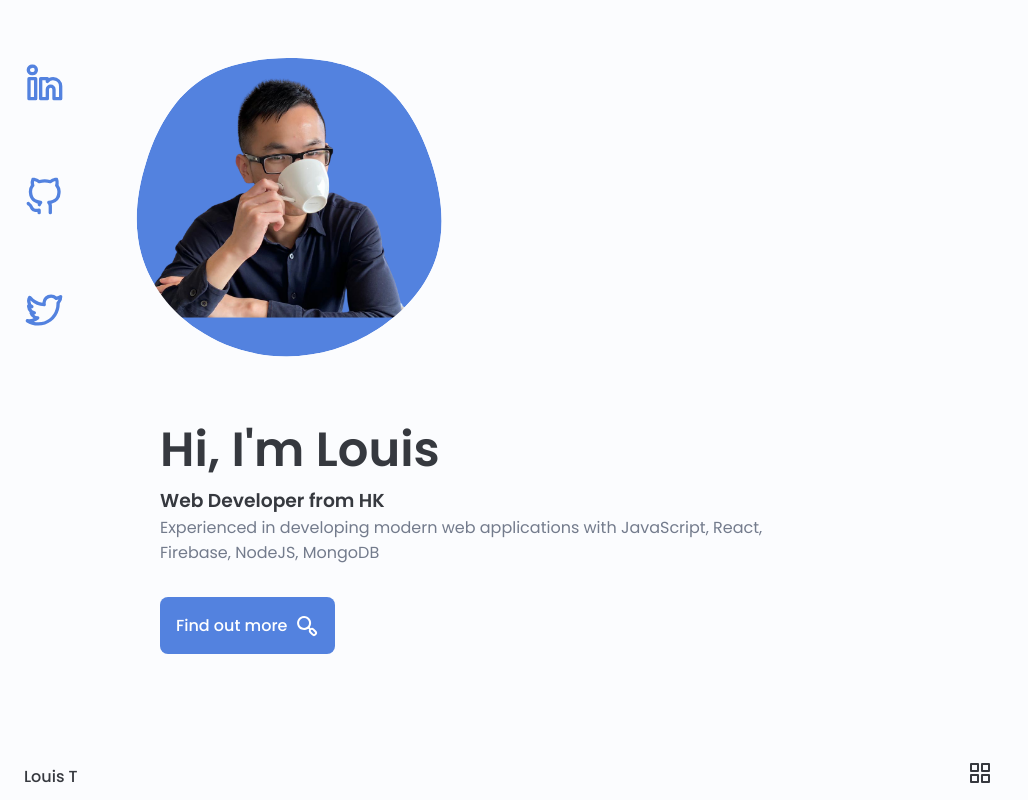
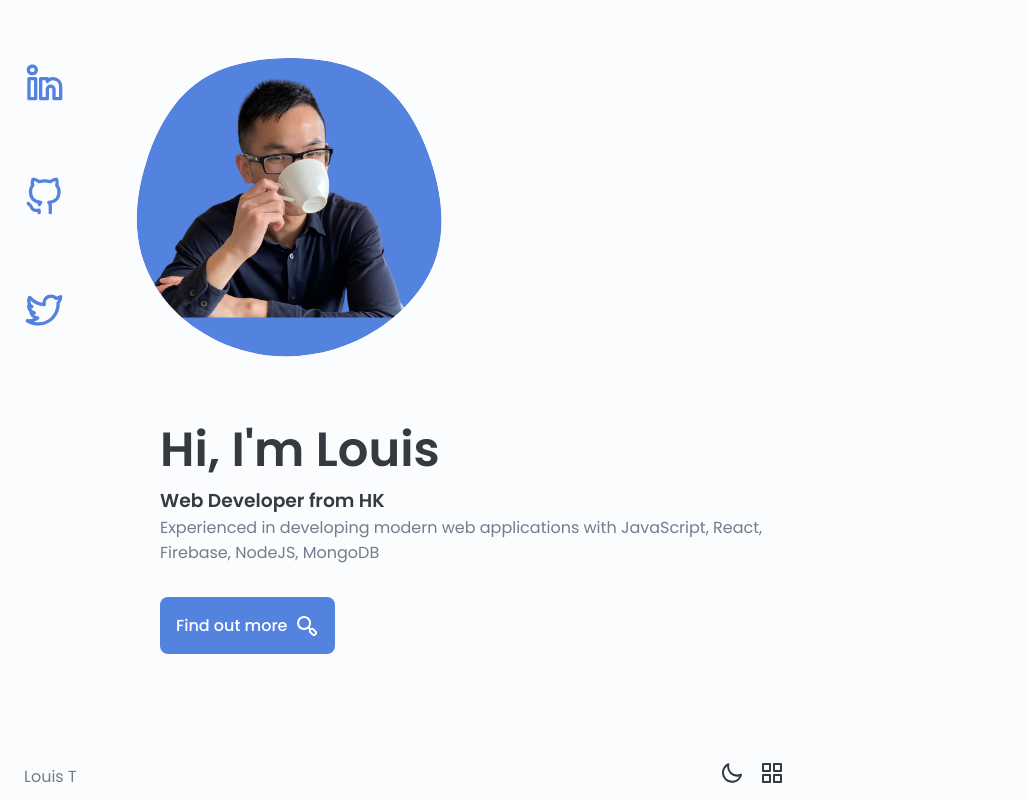
Before and after one commit to louiskwt/portfolio-page, a Next.js app: page / in a window 1280 px wide. Shown: the whole page, without its empty margins (0-1028 px from the left). Built offline with nearby package versions, Linux system fonts and the light colour scheme.

Commit message:
implemented dark theme and decoupled Navbar css

```diff
--- a/components/Navbar.jsx
+++ b/components/Navbar.jsx
@@ -1,15 +1,17 @@
-import { UilEstate, UilUser, UilScenery, UilApps, UilTimes } from '@iconscout/react-unicons'
-import { useState } from 'react'
+import { UilEstate, UilUser, UilScenery, UilApps, UilTimes, UilMoon, UilSun } from '@iconscout/react-unicons'
+import { useState, useEffect } from 'react'
 import Link from 'next/link';
 import { useRouter } from 'next/router';
+import styles from '../styles/Navbar.module.css'
 
 
 
 const Navbar = () => {
+	// Menu State
 	const [showMenu, setShowMenu] = useState(false)
 	// Handle Show menu
 	const toggleMenu = () => {
-		console.log('fired')
+		// console.log('fired')
 		setShowMenu(!showMenu)
 	}
 
@@ -17,29 +19,56 @@ const Navbar = () => {
 	const router = useRouter()
 	const path = router.pathname
 
+	// DARK / LIGHT MODE STATE
+	const [darkMode, setDarkMode] = useState(false)
+
+	useEffect(() => {
+		const storedMode = localStorage.getItem('dark-mode');
+		if(storedMode === 'true') {
+			document.body.classList.add('dark-theme');
+			setDarkMode(!darkMode)
+		}
+		return () => {
+			document.body.classList.add('dark-theme');
+		}
+	}, [])
+
+	// Handle light / dark mode toggle
+	const changeMode = () => {
+		if(!darkMode) {
+			document.body.classList.add('dark-theme');
+		} else {
+			document.body.classList.remove('dark-theme')
+		}
+		// Change state
+		setDarkMode(!darkMode)
+		// Store the mode in local storage
+		localStorage.setItem('dark-mode', !darkMode)
+	}
+
 	return (
-		<header className='header' id="header">
-			<nav className="nav container">
+		<header className='header'>
+			<nav className={`${styles.nav} container`}>
 				<Link href='/'>
 					<a className="nav__logo">
 						Louis T
 					</a>
 				</Link>
 				{/* Menu */}
-				<div className={"nav__menu " + (showMenu && "show-menu")} id="nav-menu">
-					<ul className="nav__list grid">
+				<div className={`${styles.nav__menu} ` + (showMenu && `${styles.show__menu}`)} id="nav-menu">
+					<ul className={`${styles.nav__list} grid`}>
 						{/* Nav item with active link */}
 						<li className="nav__item">
 							<Link href="/" >
-								<a href="" className={"nav__link " + (path === '/' && 'active-link' )} onClick={toggleMenu}>
-									<UilEstate className="nav__icon" />
+								<a href="" className={`${styles.nav__link} ` + (path === '/' ? `${styles.active__link}` : '' )} onClick={toggleMenu}>
+									<UilEstate className={`${styles.nav__icon}`} />
 									Home
 								</a>
 							</Link>
 						</li>
 						<li className="nav__item">
 							<Link href="/about">
-								<a href="" className={"nav__link " + (path === '/about' && 'active-link')} onClick={toggleMenu}>
+								<a href="" className={`${styles.nav__link} ` + (path === '/about' ? `${styles.active__link}` : '')} onClick={toggleMenu}>
 									<UilUser className="nav__icon" />
 									About
 								</a>
@@ -47,8 +76,8 @@ const Navbar = () => {
 						</li>
 						<li className="nav__item">
 							<Link href="/portfolio">
-								<a href="" className={"nav__link " + (path === '/portfolio' && 'active-link')} onClick={toggleMenu}>
-									<UilScenery className="nav__icon" />
+								<a href="" className={`${styles.nav__link} ` + (path === '/portfolio' ? `${styles.active__link}` : '')} onClick={toggleMenu}>
+									<UilScenery className={`${styles.nav__icon}`} />
 									Portfolio
 								</a>
 							</Link>
@@ -56,12 +85,16 @@ const Navbar = () => {
 
 					</ul>
 					{/* Close Icon */}
-					<UilTimes className="nav__close" onClick={toggleMenu} />
+					<UilTimes className={styles.nav__close} onClick={toggleMenu} />
 				</div>
 				{/* Nav buttons */}
-				<div className="nav-btns">
+				<div className={styles.nav__btns}>
+					<div className={styles.nav__toggle}>
+						{darkMode ? <UilSun className={styles.change__theme} onClick={changeMode} /> : <UilMoon className={styles.change__theme} onClick={changeMode} />}
+					</div>
+
 					{/* Toggle Menu */}
-					<div className="nav__toggle" id="nav-toggle">
+					<div className={styles.nav__toggle} >
 						<UilApps onClick={toggleMenu} />
 					</div>
 				</div>
--- /dev/null
+++ b/styles/Navbar.module.css
@@ -0,0 +1,112 @@
+/* ======== NAVBAR ======== */
+
+.nav {
+    max-width: 968px;
+    height: var(--header-height);
+    display: flex;
+    justify-content: space-between;
+    align-items: center;
+}
+
+.nav__logo,
+.nav__toggle {
+    color: var(--title-color);
+    font-weight: var(--font-medium);
+}
+
+.nav__logo:hover {
+    color: var(--primary-color);
+}
+
+.nav__toggle {
+    font-size: 1.1rem;
+    cursor: pointer;
+}
+
+.nav__toggle:hover {
+    color: var(--primary-color);
+}
+
+.nav__menu {
+    bottom: -200%;
+    position: fixed;
+}
+
+@media screen and (max-width: 767px) {
+    .nav__menu {
+        position: fixed;
+        bottom: -100%;
+        left: 0;
+        width: 100%;
+        background-color: var(--body-color);
+        padding: 2rem 1.5rem 4rem;
+        box-shadow: 0 -1px 4px rgba(0, 0, 0, .15);
+        border-radius: 1.5rem 1.5rem 0 0;
+        transition: .3s;
+    }
+}
+
+/* ==== NAV ITEM Group ==== */
+.nav__list {
+    grid-template-columns: repeat(3, 1fr);
+    gap: 2rem
+}
+
+/* ==== NAV ITEMS ==== */
+.nav__link {
+    display: flex;
+    flex-direction: column;
+    align-items: center;
+    font-size: var(--normal-font-size);
+    color: var(--title-color);
+    font-weight: var(--font-medium);
+}
+
+.nav__link:hover {
+    color: var(--primary-color);
+}
+
+.active__link {
+    color: var(--primary-color);
+}
+
+.nav__icon {
+    font-size: 1.6rem;
+}
+
+/* ==== Nav close icon ====*/
+.nav__close {
+    position: absolute;
+    right: 1.3rem;
+    bottom: .5rem;
+    font-size: 1.5rem;
+    cursor: pointer;
+    color: var(--primary-color);
+}
+
+.nav__close:hover {
+    color: var(--primary-color-alt);
+}
+
+/* ===== Toggle & DARK / LIGHT MODE Btn group ==== */
+
+.nav__btns {
+    display: flex;
+    align-items: center;
+}
+
+/* ======== Show NAV Menu ========*/
+.show__menu {
+    bottom: 0;
+}
+
+/* ===== DARK / LIGHT MODE Buttons ===== */
+.change__theme {
+    color: var(--title-color);
+    margin-right: var(--mb-1);
+    cursor: pointer;
+}
+
+.change__theme:hover {
+    color: var(--primary-color);
+}
--- a/styles/globals.css
+++ b/styles/globals.css
@@ -64,7 +64,16 @@
 	}
 }
 
-/* ==== DARK THEME ==== */
+/* ==== DARK THEME VARIABLES ==== */
+body.dark-theme {
+	/* ==== HSL COLOR MODE ==== */
+	--primary-color-alt: hsl(var(--hue-color), 30%, 90%);
+	--title-color: hsl(var(--hue-color), 8%, 95%);
+	--text-color: hsl(var(--hue-color), 10%, 75%);
+	--text-color-light: hsl(var(--hue-color), 29%, 16%);
+	--body-color: hsl(var(--hue-color), 28%, 12%);
+	--container-color: hsl(var(--hue-color), 29%, 16%);
+}
 
 /* ==== Button Dark / Light ==== */
 
@@ -105,7 +114,6 @@ img {
 	max-width: 100%;
 	height: auto;
 }
-
 
 
 /* ======== REUSABLE CSS CLASSES ======== */
@@ -199,99 +207,6 @@ img {
 .button__small:hover {
 	background-color: var(--primary-color-alt);
 }
-
-/* ======== NAVBAR ======== */
-
-.nav {
-	max-width: 968px;
-	height: var(--header-height);
-	display: flex;
-	justify-content: space-between;
-	align-items: center;
-}
-
-.nav__logo,
-.nav__toggle {
-	color: var(--title-color);
-	font-weight: var(--font-medium);
-}
-
-.nav__logo:hover {
-	color: var(--primary-color);
-}
-
-.nav__toggle {
-	font-size: 1.1rem;
-	cursor: pointer;
-}
-
-.nav__toggle:hover {
-	color: var(--primary-color);
-}
-
-.nav__menu {
-	bottom: -200%;
-	position: fixed;
-}
-
-@media screen and (max-width: 767px) {
-	.nav__menu {
-		position: fixed;
-		bottom: -100%;
-		left: 0;
-		width: 100%;
-		background-color: var(--body-color);
-		padding: 2rem 1.5rem 4rem;
-		box-shadow: 0 -1px 4px rgba(0, 0, 0, .15);
-		border-radius: 1.5rem 1.5rem 0 0;
-		transition: .3s;
-	}
-}
-
-.nav__list {
-	grid-template-columns: repeat(3, 1fr);
-	gap: 2rem
-}
-
-.nav__link {
-	display: flex;
-	flex-direction: column;
-	align-items: center;
-	font-size: var(--normal-font-size);
-	color: var(--title-color);
-	font-weight: var(--font-medium);
-}
-
-.nav__link:hover {
-	color: var(--primary-color);
-}
-
-.active-link {
-	color: var(--primary-color);
-}
-
-.nav__icon {
-	font-size: 1.6rem;
-}
-
-.nav__close {
-	position: absolute;
-	right: 1.3rem;
-	bottom: .5rem;
-	font-size: 1.5rem;
-	cursor: pointer;
-	color: var(--primary-color);
-}
-
-.nav__close:hover {
-	color: var(--primary-color-alt);
-}
-
-/* ======== Show menu ========*/
-.show-menu {
-	bottom: 0;
-}
-
 
 /*======== Home Section ========*/
 .home__container {
```
